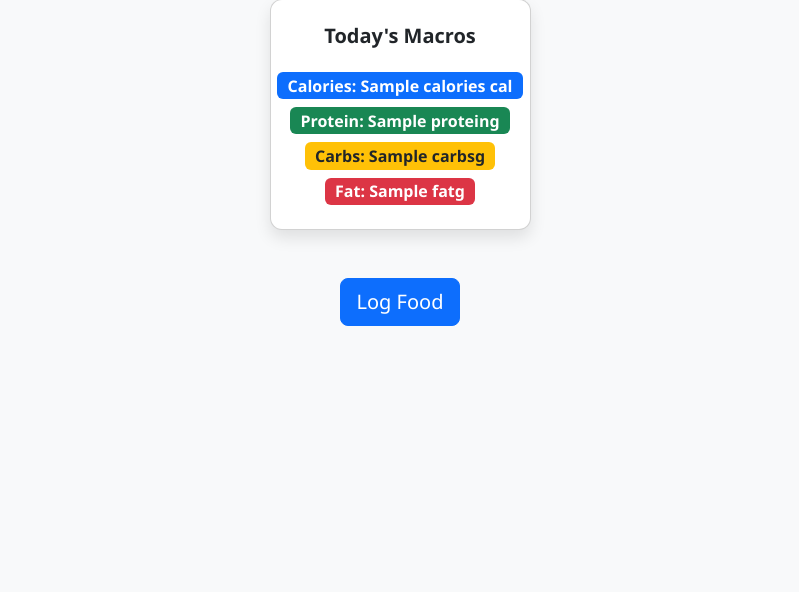
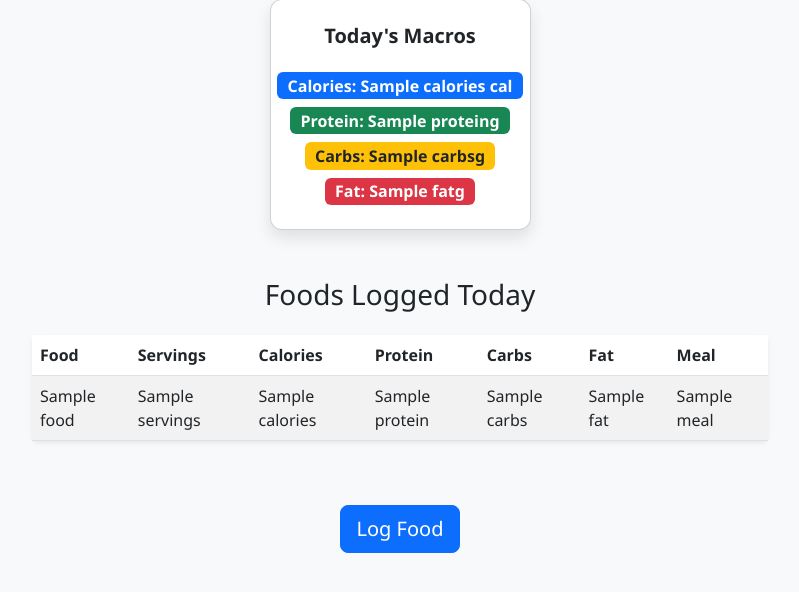
Before and after one commit to 06seanlee/terp-eats, a Flask app: template templates/dashboard.html in a window 1280 px wide. Shown: the part 145-737 px from the top of the page, without its empty margins (240-1039 px from the left). Run offline with Flask 3, Linux system fonts and the light colour scheme; the template is opened without the code that fills it: most values are stand-ins (such as "Sample title", 1, 10 or a date in 2020).

Commit message:
Show logged foods in dashboard

```diff
--- a/app.py
+++ b/app.py
@@ -100,30 +100,19 @@ def menu():
 
 @app.route('/dashboard')
 def dashboard():
-    if 'user_id' in session:
-        is_user = True
-    else:
-        is_user = False
-
-    if is_user:
-        id = session.get('user_id')
-    else:
-        id = session.get('guest_id')
-
-
     date = scraper.get_formatted_date()
     username = None
 
-    if is_user:
+    if 'user_id' in session:
+        id = session.get('user_id')
         user = database.get_user_by_id(id)
         username = user[1]
-        total = database.get_daily_macros(True, id, date, False)
+        foods, total = database.get_daily_macros(True, id, date, True)
     else:
-        total = database.get_daily_macros(False, id, date, False)
+        id = session.get('guest_id')
+        foods, total = database.get_daily_macros(False, id, date, True)
 
-    print(total)
-
-    return render_template('dashboard.html', daily_total=total, username=username)
+    return render_template('dashboard.html', daily_total=total, username=username, daily_foods=foods)
 
 
 # @app.route('/login', methods=['GET','POST'])
--- a/database.py
+++ b/database.py
@@ -218,7 +218,7 @@ def get_daily_macros(is_user, user_id, date, return_foods=True):
     foods = []
     total_cals = total_protein = total_carbs = total_fat = 0
 
-    for name, quantity, calories, protein, carbs, fat, meal, log_id in rows:
+    for name, servings, calories, protein, carbs, fat, meal, log_id in rows:
         calories = round(calories, 1)
         protein = round(protein, 1)
         carbs = round(carbs, 1)
@@ -226,7 +226,7 @@ def get_daily_macros(is_user, user_id, date, return_foods=True):
 
         foods.append({
             "name": name,
-            "quantity": quantity,
+            "servings": servings,
             "calories": calories,
             "protein": protein,
             "carbs": carbs,
--- a/templates/dashboard.html
+++ b/templates/dashboard.html
@@ -43,6 +43,44 @@
             </div>
         </div>
 
+        <!-- Daily Food Logs -->
+        <div class="row justify-content-center mt-5">
+            <div class="col-md-8">
+                <h3 class="text-center mb-4">Foods Logged Today</h3>
+                {% if daily_foods %}
+                    <table class="table table-striped bg-white shadow-sm rounded">
+                        <thead>
+                            <tr>
+                                <th scope="col">Food</th>
+                                <th scope="col">Servings</th>
+                                <th scope="col">Calories</th>
+                                <th scope="col">Protein</th>
+                                <th scope="col">Carbs</th>
+                                <th scope="col">Fat</th>
+                                <th scope="col">Meal</th>
+                            </tr>
+                        </thead>
+                        <tbody>
+                            {% for food in daily_foods %}
+                                <tr>
+                                    <td>{{ food.name }}</td>
+                                    <td>{{ food.servings }}</td>
+                                    <td>{{ food.calories }}</td>
+                                    <td>{{ food.protein }}</td>
+                                    <td>{{ food.carbs }}</td>
+                                    <td>{{ food.fat }}</td>
+                                    <td>{{ food.meal }}</td>
+                                </tr>
+                            {% endfor %}
+                        </tbody>
+                    </table>
+                {% else %}
+                    <p class="text-center text-muted fst-italic">No foods logged today.</p>
+                {% endif %}
+            </div>
+        </div>
+
+
         <div class="row justify-content-center mt-5">
             <div class="col-md-6 text-center">
                 <a href="{{ url_for('menu') }}" class="btn btn-primary btn-lg mb-3">Log Food</a>
```
